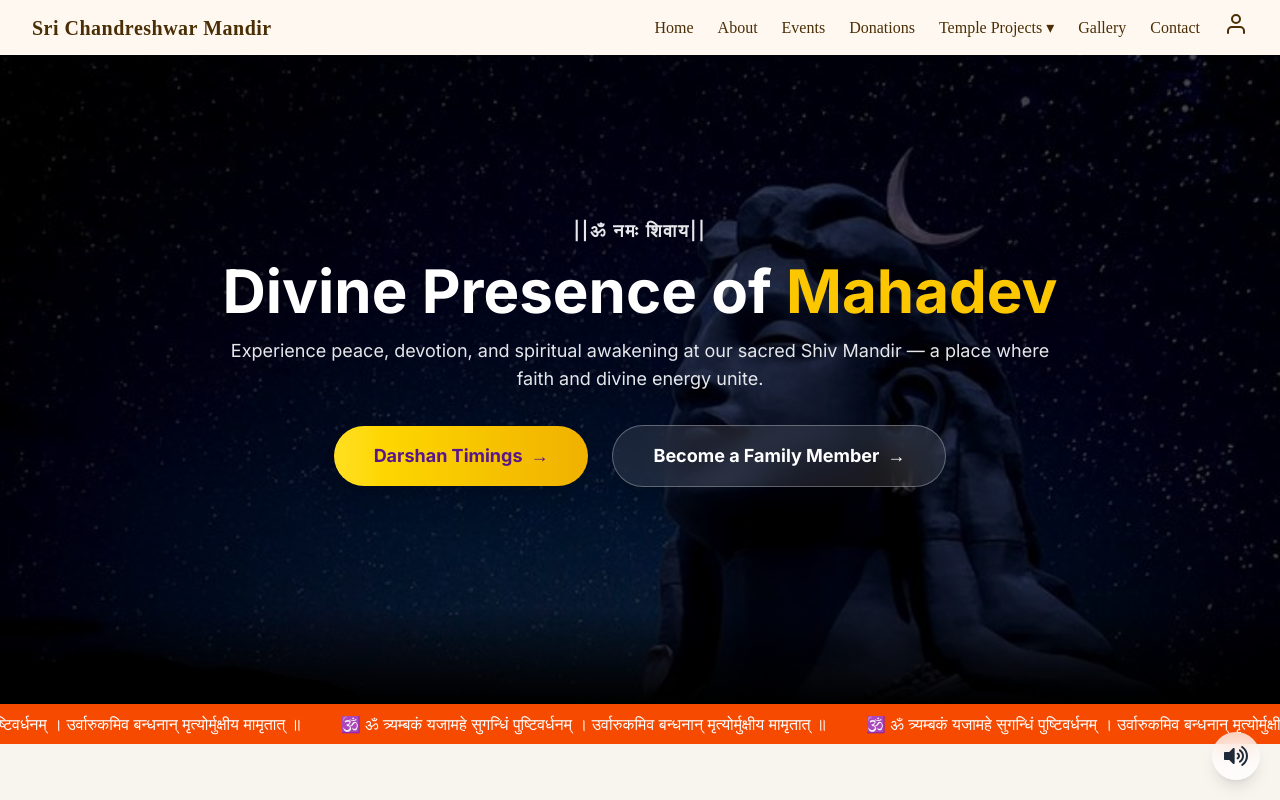
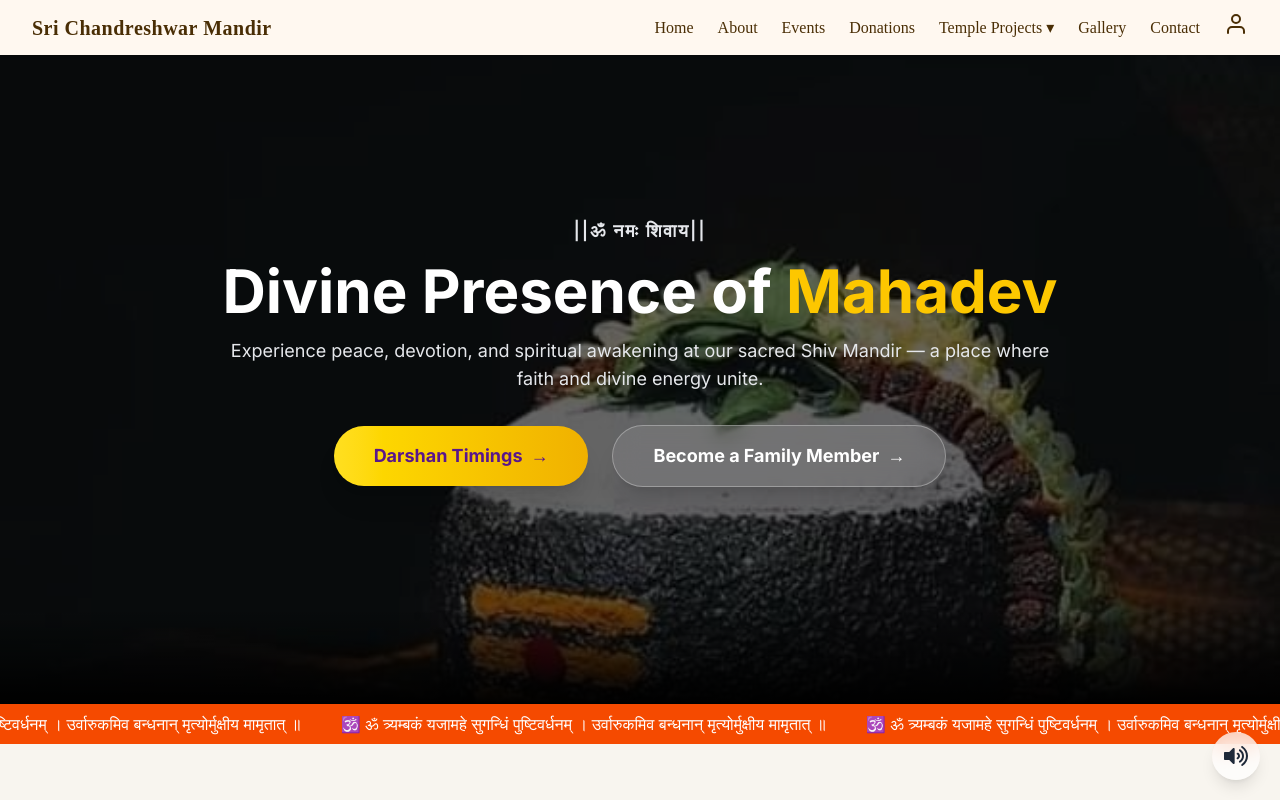
Before and after one commit to PathakAnshika/ShivTempleWebsite, a Next.js app: page / in a window 1280 px wide. Shown: the top 800 px of the page. Built offline with nearby package versions, Linux system fonts and the light colour scheme.

Commit message:
Upgrade Next.js to fix security vulnerability

```diff
--- a/app/components/HeroSection.jsx
+++ b/app/components/HeroSection.jsx
@@ -11,7 +11,7 @@ export function HeroSection() {
 
       {/* Background */}
      <img
-  src="/images/shiv.jpeg"
+  src="/images/about2.jpg"
   alt="Shiv Mandir"
   className="absolute inset-0 w-full h-full object-cover"
   style={{
```
Also changed, not shown: public/images/shiv.jpeg.
